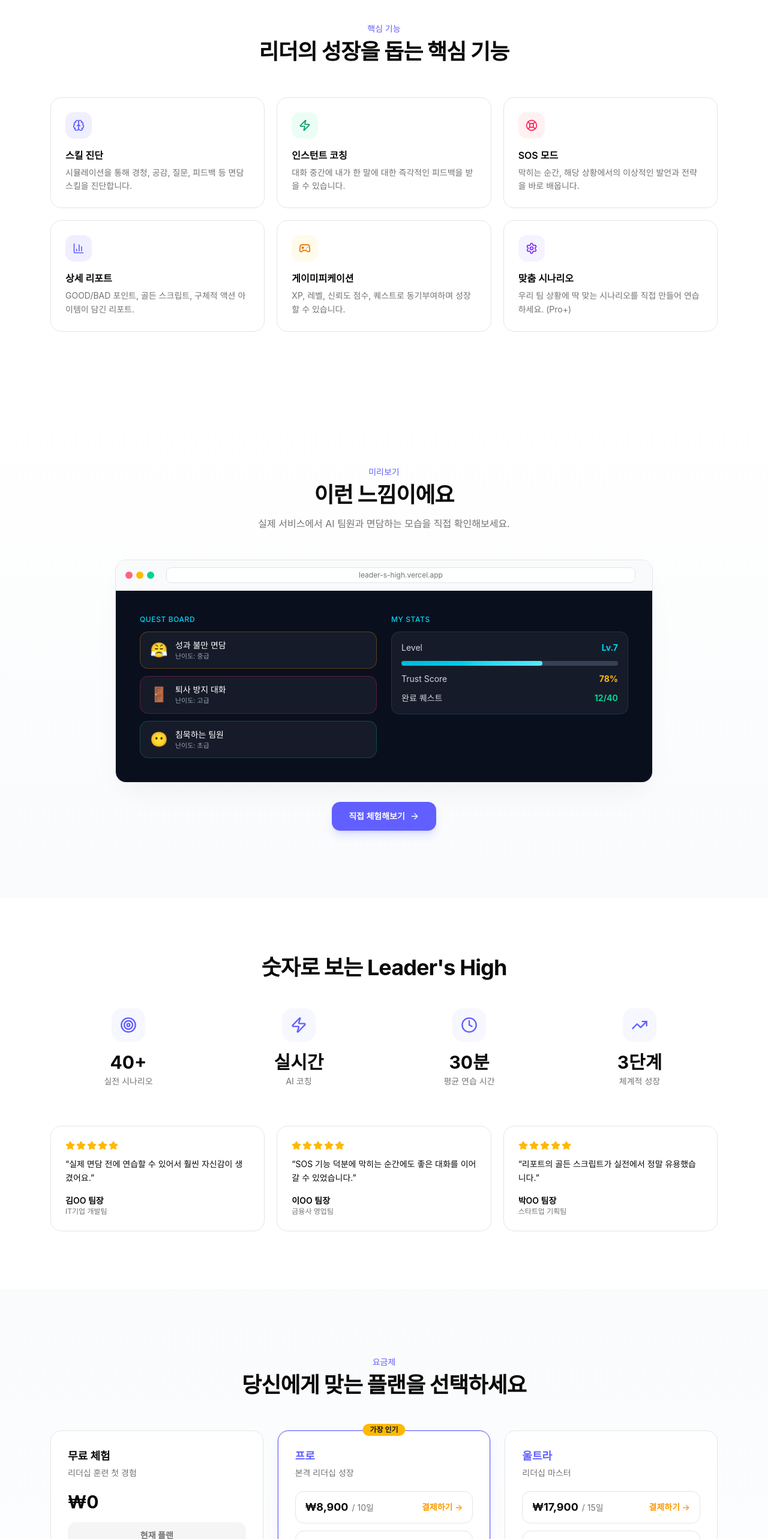
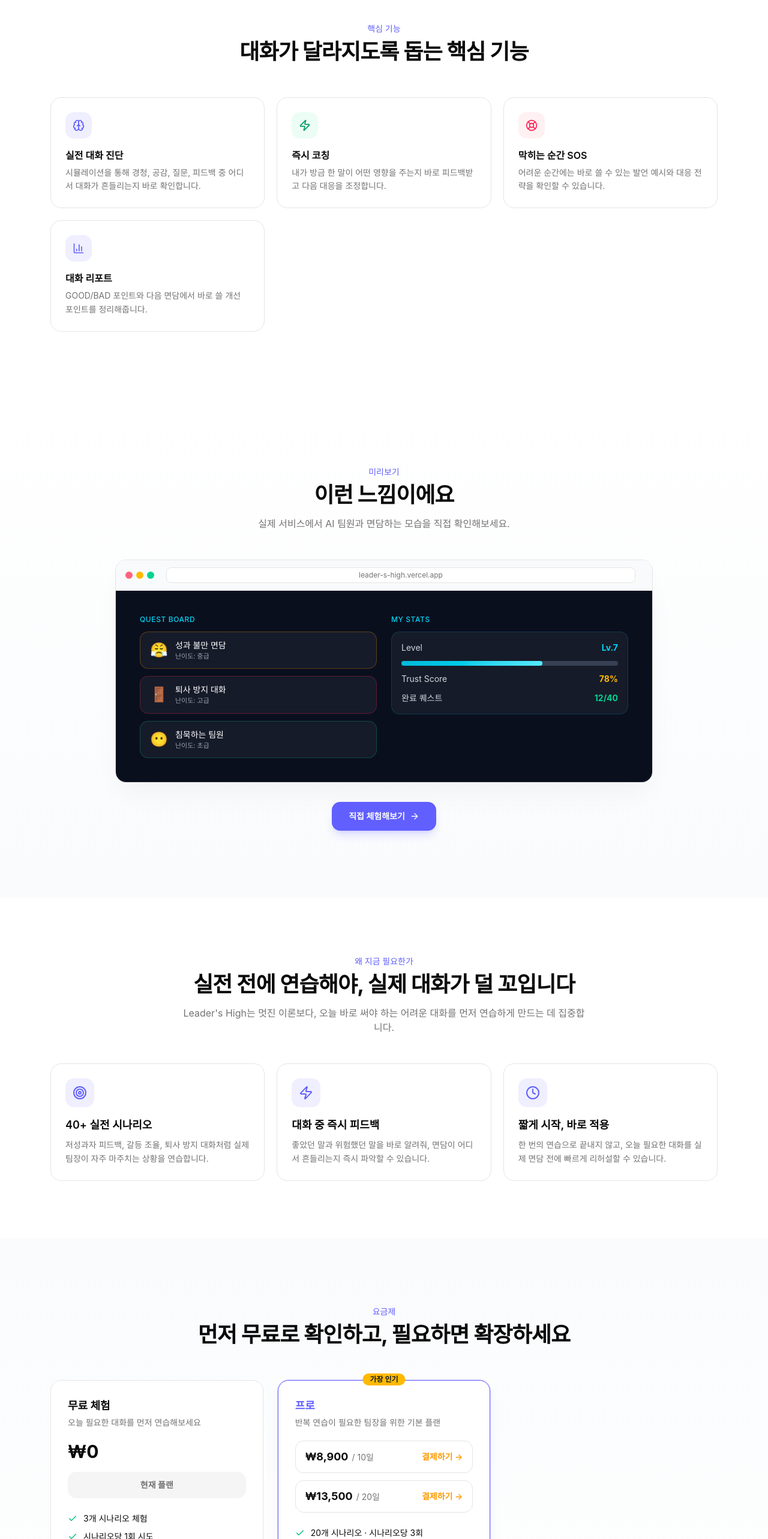
Before and after one commit to luvntruth/leaders-high-landing, a Next.js app: page / in a window 1280 px wide. Shown: the part 2397-4963 px from the top of the page at 60% size. Built offline with nearby package versions, Linux system fonts and the light colour scheme; a web font is replaced by a local one.

Commit message:
feat: simplify landing page messaging for experiment clarity

```diff
--- a/src/app/landing-content.tsx
+++ b/src/app/landing-content.tsx
@@ -10,8 +10,6 @@
   Shield,
   Zap,
   BarChart3,
-  Gamepad2,
-  Settings,
   ChevronDown,
   Check,
   X,
@@ -19,9 +17,7 @@
   Brain,
   Users,
   FileText,
-  Star,
   Clock,
-  TrendingUp,
   LifeBuoy,
 } from "lucide-react";
 
@@ -595,39 +591,27 @@
 const features = [
   {
     icon: Brain,
-    title: "스킬 진단",
-    desc: "시뮬레이션을 통해 경청, 공감, 질문, 피드백 등 면담 스킬을 진단합니다.",
+    title: "실전 대화 진단",
+    desc: "시뮬레이션을 통해 경청, 공감, 질문, 피드백 중 어디서 대화가 흔들리는지 바로 확인합니다.",
     color: "text-primary bg-primary/10",
   },
   {
     icon: Zap,
-    title: "인스턴트 코칭",
-    desc: "대화 중간에 내가 한 말에 대한 즉각적인 피드백을 받을 수 있습니다.",
+    title: "즉시 코칭",
+    desc: "내가 방금 한 말이 어떤 영향을 주는지 바로 피드백받고 다음 대응을 조정합니다.",
     color: "text-emerald-600 bg-emerald-50",
   },
   {
     icon: LifeBuoy,
-    title: "SOS 모드",
-    desc: "막히는 순간, 해당 상황에서의 이상적인 발언과 전략을 바로 배웁니다.",
+    title: "막히는 순간 SOS",
+    desc: "어려운 순간에는 바로 쓸 수 있는 발언 예시와 대응 전략을 확인할 수 있습니다.",
     color: "text-rose-500 bg-rose-50",
   },
   {
     icon: BarChart3,
-    title: "상세 리포트",
-    desc: "GOOD/BAD 포인트, 골든 스크립트, 구체적 액션 아이템이 담긴 리포트.",
+    title: "대화 리포트",
+    desc: "GOOD/BAD 포인트와 다음 면담에서 바로 쓸 개선 포인트를 정리해줍니다.",
     color: "text-primary bg-primary/10",
-  },
-  {
-    icon: Gamepad2,
-    title: "게이미피케이션",
-    desc: "XP, 레벨, 신뢰도 점수, 퀘스트로 동기부여하며 성장할 수 있습니다.",
-    color: "text-amber-600 bg-amber-50",
-  },
-  {
-    icon: Settings,
-    title: "맞춤 시나리오",
-    desc: "우리 팀 상황에 딱 맞는 시나리오를 직접 만들어 연습하세요. (Pro+)",
-    color: "text-violet-600 bg-violet-50",
   },
 ];
 
@@ -644,7 +628,7 @@
         <motion.div variants={fadeUp} className="text-center mb-14">
           <span className="text-sm font-medium text-primary mb-2 block">핵심 기능</span>
           <h2 className="text-3xl md:text-4xl font-bold tracking-tight text-foreground mb-4">
-            리더의 성장을 돕는 핵심 기능
+            대화가 달라지도록 돕는 핵심 기능
           </h2>
         </motion.div>
 
@@ -768,15 +752,26 @@
   );
 }
 
-/* ─── Social Proof ─── */
-const stats = [
-  { icon: Target, value: "40+", label: "실전 시나리오" },
-  { icon: Zap, value: "실시간", label: "AI 코칭" },
-  { icon: Clock, value: "30분", label: "평균 연습 시간" },
-  { icon: TrendingUp, value: "3단계", label: "체계적 성장" },
+/* ─── Evidence ─── */
+const evidencePoints = [
+  {
+    icon: Target,
+    title: "40+ 실전 시나리오",
+    desc: "저성과자 피드백, 갈등 조율, 퇴사 방지 대화처럼 실제 팀장이 자주 마주치는 상황을 연습합니다.",
+  },
+  {
+    icon: Zap,
+    title: "대화 중 즉시 피드백",
+    desc: "좋았던 말과 위험했던 말을 바로 알려줘, 면담이 어디서 흔들리는지 즉시 파악할 수 있습니다.",
+  },
+  {
+    icon: Clock,
+    title: "짧게 시작, 바로 적용",
+    desc: "한 번의 연습으로 끝내지 않고, 오늘 필요한 대화를 실제 면담 전에 빠르게 리허설할 수 있습니다.",
+  },
 ];
 
-function SocialProofSection() {
+function EvidenceSection() {
   return (
     <section className="py-20 md:py-24">
       <motion.div
@@ -787,42 +782,24 @@
         variants={stagger}
       >
         <motion.div variants={fadeUp} className="text-center mb-12">
+          <span className="text-sm font-medium text-primary mb-2 block">왜 지금 필요한가</span>
           <h2 className="text-3xl md:text-4xl font-bold tracking-tight text-foreground mb-4">
-            숫자로 보는 Leader&apos;s High
+            실전 전에 연습해야, 실제 대화가 덜 꼬입니다
           </h2>
+          <p className="text-muted-foreground max-w-2xl mx-auto">
+            Leader&apos;s High는 멋진 이론보다, 오늘 바로 써야 하는 어려운 대화를 먼저 연습하게 만드는 데 집중합니다.
+          </p>
         </motion.div>
 
-        <motion.div variants={stagger} className="grid grid-cols-2 md:grid-cols-4 gap-6">
-          {stats.map((s) => (
-            <motion.div key={s.label} variants={fadeUp} className="text-center">
-              <div className="inline-flex h-14 w-14 items-center justify-center rounded-2xl bg-primary/5 mb-4">
-                <s.icon className="h-7 w-7 text-primary" />
+        <motion.div variants={stagger} className="grid md:grid-cols-3 gap-5">
+          {evidencePoints.map((item) => (
+            <motion.div key={item.title} variants={fadeUp} className="rounded-2xl border border-border bg-white p-6">
+              <div className="inline-flex h-12 w-12 items-center justify-center rounded-xl bg-primary/10 mb-4">
+                <item.icon className="h-6 w-6 text-primary" />
               </div>
-              <p className="text-3xl font-bold text-foreground mb-1">{s.value}</p>
-              <p className="text-sm text-muted-foreground">{s.label}</p>
+              <h3 className="text-lg font-semibold text-foreground mb-2">{item.title}</h3>
+              <p className="text-sm text-muted-foreground leading-relaxed">{item.desc}</p>
             </motion.div>
-          ))}
-        </motion.div>
-
-        {/* Placeholder testimonials */}
-        <motion.div variants={fadeUp} className="mt-16 grid md:grid-cols-3 gap-5">
-          {[
-            { quote: "실제 면담 전에 연습할 수 있어서 훨씬 자신감이 생겼어요.", name: "김OO 팀장", role: "IT기업 개발팀" },
-            { quote: "SOS 기능 덕분에 막히는 순간에도 좋은 대화를 이어갈 수 있었습니다.", name: "이OO 팀장", role: "금융사 영업팀" },
-            { quote: "리포트의 골든 스크립트가 실전에서 정말 유용했습니다.", name: "박OO 팀장", role: "스타트업 기획팀" },
-          ].map((t) => (
-            <div key={t.name} className="rounded-2xl border border-border bg-white p-6">
-              <div className="flex gap-0.5 mb-3">
-                {[...Array(5)].map((_, i) => (
-                  <Star key={i} className="h-4 w-4 fill-amber-400 text-amber-400" />
-                ))}
-              </div>
-              <p className="text-sm text-foreground leading-relaxed mb-4">&ldquo;{t.quote}&rdquo;</p>
-              <div>
-                <p className="text-sm font-semibold text-foreground">{t.name}</p>
-                <p className="text-xs text-muted-foreground">{t.role}</p>
-              </div>
-            </div>
           ))}
         </motion.div>
       </motion.div>
@@ -834,7 +811,7 @@
 const plans = [
   {
     name: "무료 체험",
-    desc: "리더십 훈련 첫 경험",
+    desc: "오늘 필요한 대화를 먼저 연습해보세요",
     highlight: false,
     priceOptions: [{ price: "₩0", period: "", href: SERVICE_URL, cta: "현재 플랜", disabled: true }],
     features: [
@@ -846,7 +823,7 @@
   },
   {
     name: "프로",
-    desc: "본격 리더십 성장",
+    desc: "반복 연습이 필요한 팀장을 위한 기본 플랜",
     highlight: true,
     priceOptions: [
       { price: "₩8,900", period: "/ 10일", href: SERVICE_URL, cta: "결제하기 →", disabled: false },
@@ -855,26 +832,8 @@
     features: [
       "20개 시나리오 · 시나리오당 3회",
       "풀 피드백 리포트",
-      "이전 기록 보관 및 비교",
       "실시간 즉시 코칭",
       "음성 시뮬레이션",
-    ],
-  },
-  {
-    name: "울트라",
-    desc: "리더십 마스터",
-    highlight: false,
-    priceOptions: [
-      { price: "₩17,900", period: "/ 15일", href: SERVICE_URL, cta: "결제하기 →", disabled: false },
-      { price: "₩24,500", period: "/ 25일", href: SERVICE_URL, cta: "결제하기 →", disabled: false },
-    ],
-    features: [
-      "40개 전체 시나리오 · 시나리오당 5회",
-      "풀 피드백 리포트",
-      "타인과의 결과 비교 리포트",
-      "이전 기록 비교",
-      "HR 대시보드",
-      "커스텀 시나리오",
     ],
   },
 ];
@@ -900,7 +859,7 @@
         <motion.div variants={fadeUp} className="text-center mb-14">
           <span className="text-sm font-medium text-primary mb-2 block">요금제</span>
           <h2 className="text-3xl md:text-4xl font-bold tracking-tight text-foreground mb-4">
-            당신에게 맞는 플랜을 선택하세요
+            먼저 무료로 확인하고, 필요하면 확장하세요
           </h2>
         </motion.div>
 
@@ -985,16 +944,8 @@
     a: "보통 한 시나리오당 15~30분 정도 소요됩니다. 짧은 시간에 핵심적인 면담 연습을 할 수 있도록 설계되어 있습니다.",
   },
   {
-    q: "우리 회사 상황에 맞는 시나리오도 만들 수 있나요?",
-    a: "Pro 이상 플랜에서 커스텀 시나리오를 생성할 수 있습니다. Enterprise 플랜에서는 조직 맞춤형 시나리오를 함께 설계해드립니다.",
-  },
-  {
     q: "대화 데이터는 안전한가요?",
     a: "모든 대화 데이터는 암호화되어 저장되며, 사용자 본인 외에는 접근할 수 없습니다. 데이터는 리포트 생성 목적으로만 활용됩니다.",
-  },
-  {
-    q: "팀 단위로 사용할 수 있나요?",
-    a: "Enterprise 플랜에서 팀 관리 대시보드를 제공합니다. 팀원들의 학습 현황을 확인하고, 공통 과제를 파악할 수 있습니다.",
   },
 ];
 
@@ -1170,7 +1121,7 @@
       <HowItWorksSection />
       <FeaturesSection />
       <DemoPreview buildTrackedServiceUrl={buildTrackedServiceUrl} trackCtaClick={trackCtaClick} />
-      <SocialProofSection />
+      <EvidenceSection />
       <PricingSection buildTrackedServiceUrl={buildTrackedServiceUrl} trackCtaClick={trackCtaClick} />
       <FAQSection />
       <FinalCTA buildTrackedServiceUrl={buildTrackedServiceUrl} trackCtaClick={trackCtaClick} />
```
